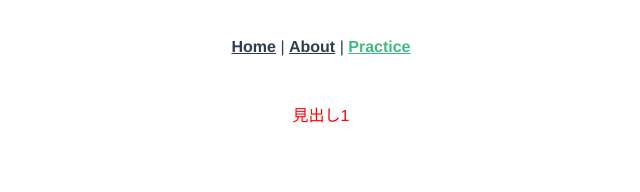
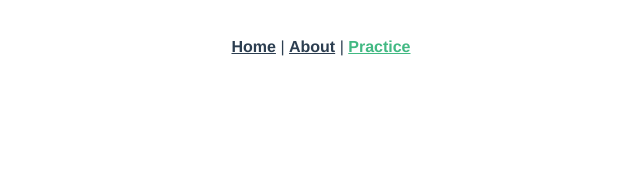
Before and after one commit to mashijifu/vue-ts-example, a Vue app: page /practice in a window 1280 px wide. Shown: the top 192 px of the page, without its empty margins (319-959 px from the left). Built offline with nearby package versions, Linux system fonts and the light colour scheme.

Commit message:
v-ifディレクティブ課題１

```diff
--- a/src/views/PracticeView.vue
+++ b/src/views/PracticeView.vue
@@ -1,7 +1,7 @@
 <template>
   <div>
-    <!-- 以下赤文字で表示するようv-bindを利用したインラインスタイルでcssを当てなさい -->
-    <p :style="fontColor">見出し1</p>
+    <!-- isActiveの条件によって表示非表示が切り替わるよう、v-ifを使った処理を追加しなさい -->
+    <p v-if="isActive">テキスト1</p>
   </div>
 </template>
 <script lang="ts">
@@ -9,12 +9,10 @@ import { defineComponent } from "@vue/composition-api";
 
 export default defineComponent({
   setup() {
-    const fontColor = {
-      color: "red",
-    };
+    const isActive = false;
 
     return {
-      fontColor,
+      isActive,
     };
   },
 });
```
